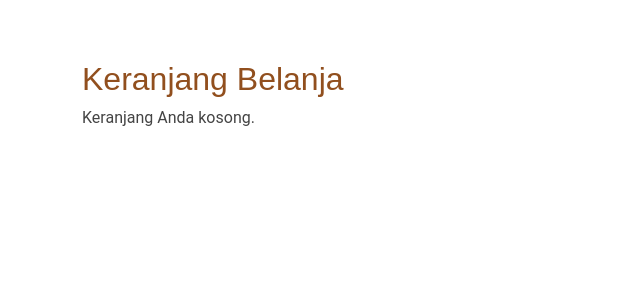
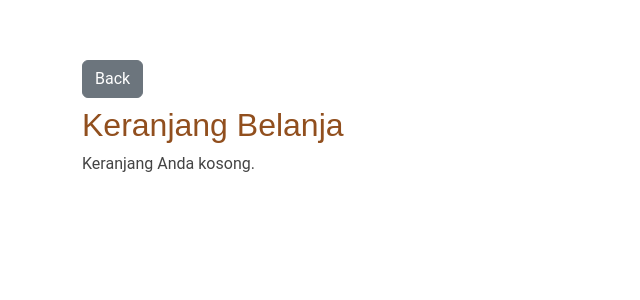
Before and after one commit to alfaizakbar/kfc, a PHP site: page /keranjang.php in a window 1280 px wide. Shown: the top 300 px of the page, without its empty margins (0-640 px from the left). Run offline with PHP 8.4, Linux system fonts and the light colour scheme.

Commit message:
add back

```diff
--- a/newtampilan/keranjang.php
+++ b/newtampilan/keranjang.php
@@ -69,7 +69,9 @@ $total_harga_final = $total_harga_diskon + $pajak;
 
 <main class="main">
   <section id="keranjang" class="section">
+
     <div class="container">
+      <a href="pesanan.php" class="btn btn-secondary btn-back mb-2">Back</a>
       <h2>Keranjang Belanja</h2>
       <?php if (empty($produk_dikeranjang)) : ?>
         <p>Keranjang Anda kosong.</p>
```
